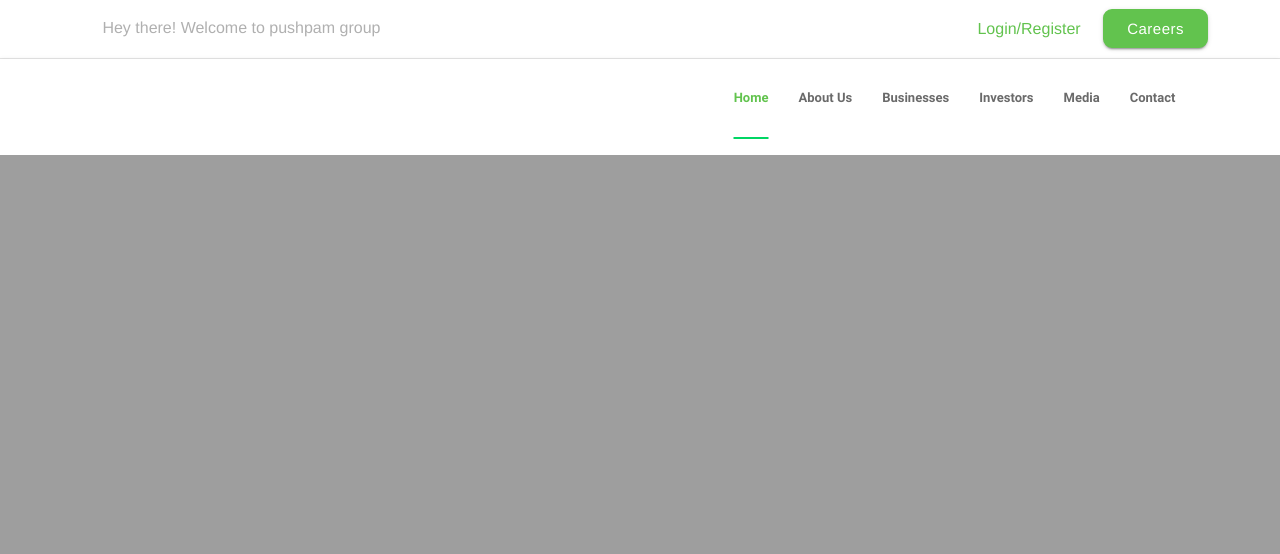
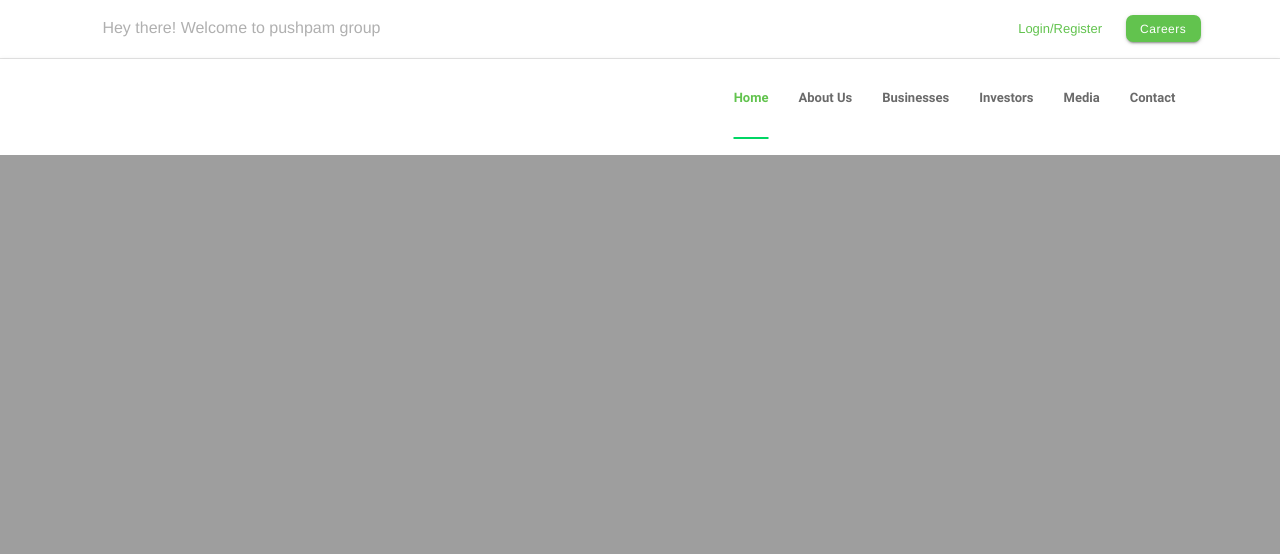
Before and after one commit to roopkantaPHP/pushpam_group, a CodeIgniter app: page /index.php/homepage/index in a window 1280 px wide. Shown: the top 554 px of the page. Run offline with CodeIgniter, Linux system fonts and the light colour scheme; some libraries are stand-ins or nearby versions.

Commit message:
header design

```diff
--- a/assets/css/business/common.css
+++ b/assets/css/business/common.css
@@ -93,17 +93,20 @@ font-family: "Roboto", sans-serif;0
 }
 .career_button{
   float: left;
-    background-color: #62C34E;
-    color: #fff;
-    border-radius: 9px;
-    border: 2px solid #62C34E;
-    height: 39px;
-    width: 105px;
-    margin-top: 9px;
-    vertical-align: middle;
-    text-align: center;
-    padding-left: 22px;
-    text-transform:capitalize !important;
+  background-color: #62C34E;
+  color: #fff;
+  border-radius: 7px;
+  border: 2px solid #62C34E;
+  height: 27px;
+  width: 75px;
+  margin-top: 15px;
+  /*vertical-align: 54px;*/
+  /*text-align: center;*/
+  padding-left: 12px;
+  padding-top: -7px!important;
+  text-transform: capitalize !important;
+  font-size: 12px;
+  line-height: 24px !important;
 }
 .pushpam_margin_top{
   margin-top:36px;
@@ -425,14 +428,14 @@ margin-bottom: 48px;
   float:left;
   margin-left:53%;
   font-family: AvertaStd-Regular,"Helvetica Neue",Helvetica,Arial,sans-serif;
-  font-size: 16px;
+  font-size: 13px;
   color: #B0B0B0;`
   vertical-align: middle;
   margin-right: 2%;
 
 }
 .ul_sub_menu{
-  margin-left:12%;
+  margin-left:6%;
   font-family: AvertaStd-Regular,"Helvetica Neue",Helvetica,Arial,sans-serif;
   font-size: 16px;
   color: #B0B0B0;
```
